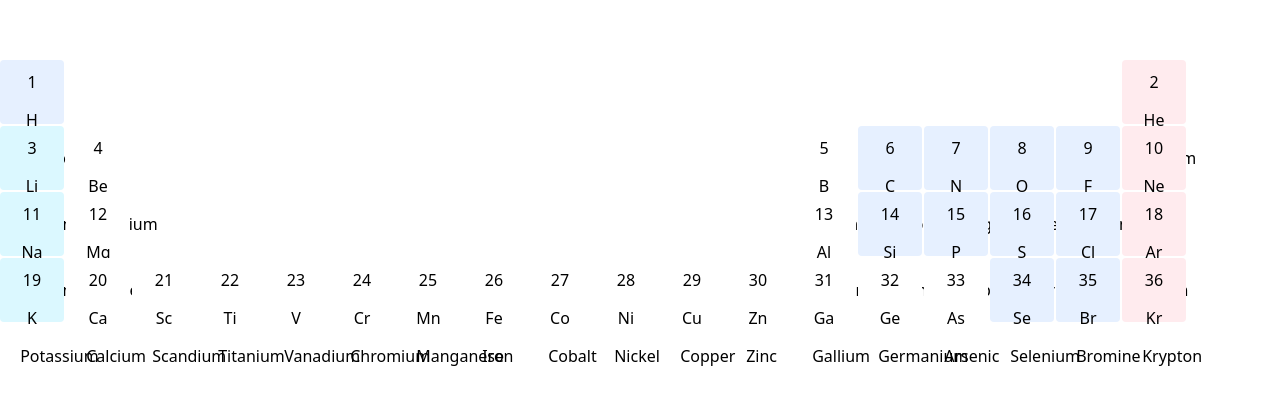
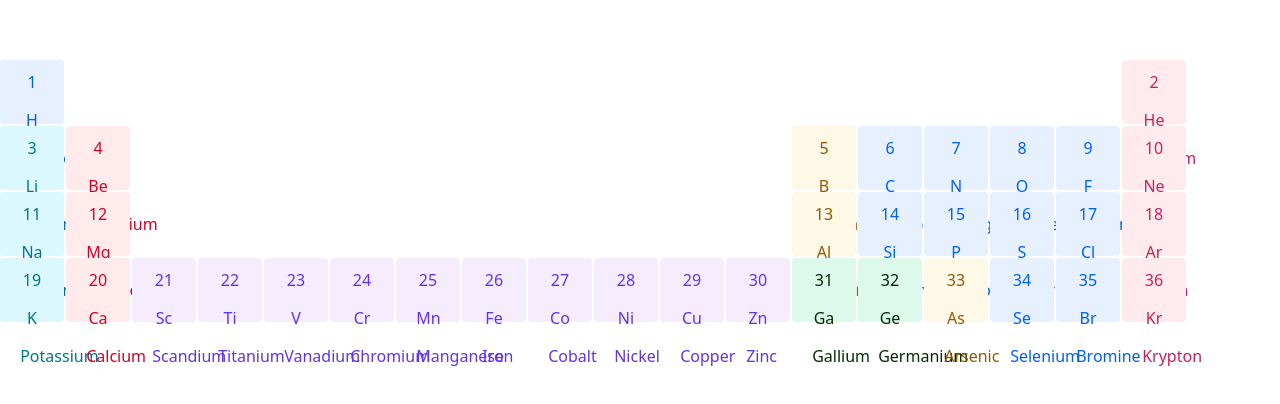
Before and after one commit to Mizumono/periodic-table, a React (Vite) app: page / in a window 1280 px wide. Shown: the part 110-514 px from the top of the page. Built offline with nearby package versions, Linux system fonts and the light colour scheme.

Commit message:
feat: add category colors and update Element component styling

```diff
--- a/src/components/Element/Element.tsx
+++ b/src/components/Element/Element.tsx
@@ -9,13 +9,14 @@ interface ElementProps {
 export const Element = ({
   element
 }: ElementProps) => {
-  const backgroundColor = categoryColors[element.category] || '#FFFFFF';
+  const colors = categoryColors[element.category];
 
   return (
     <button
       className={styles.element}
       style={{
-        backgroundColor,
+        backgroundColor: colors.backgroundColor,
+        color: colors.color,
         gridColumn: element.group,
         gridRow: element.period,
       }}
--- a/src/components/Element/colors.ts
+++ b/src/components/Element/colors.ts
@@ -1,5 +1,15 @@
-export const categoryColors: Record<string, string> = {
-  'Alkali Metal': '#DBF8FF',
-  'Noble Gas': '#FFEBEE',
-  'Reactive Nonmetal': '#E6F0FF',
+export const categoryColors: Record<
+  string,
+  { backgroundColor: string; color: string }
+> = {
+  'Actinide': { backgroundColor: '#FFEADC', color: '#C73200' },
+  'Alkali Metal': { backgroundColor: '#DBF8FF', color: '#00758C' },
+  'Alkaline Earth Metal': { backgroundColor: '#FFEBEB', color: '#D60024' },
+  'Lanthanide': { backgroundColor: '#E6F5FF', color: '#003355' },
+  'Metalloid': { backgroundColor: '#FEF9E6', color: '#945700' },
+  'Noble Gas': { backgroundColor: '#FFEBEE', color: '#CD1D5E' },
+  'Post-transition Metal': { backgroundColor: '#DCF9EB', color: '#002C00' },
+  'Reactive Nonmetal': { backgroundColor: '#E6F0FF', color: '#0060F0' },
+  'Transition Metal': { backgroundColor: '#F5ECFD', color: '#6232EC' },
+  'Unknown Chemical Properties': { backgroundColor: '#E9E9EC', color: '#3F374F' },
 };
```
